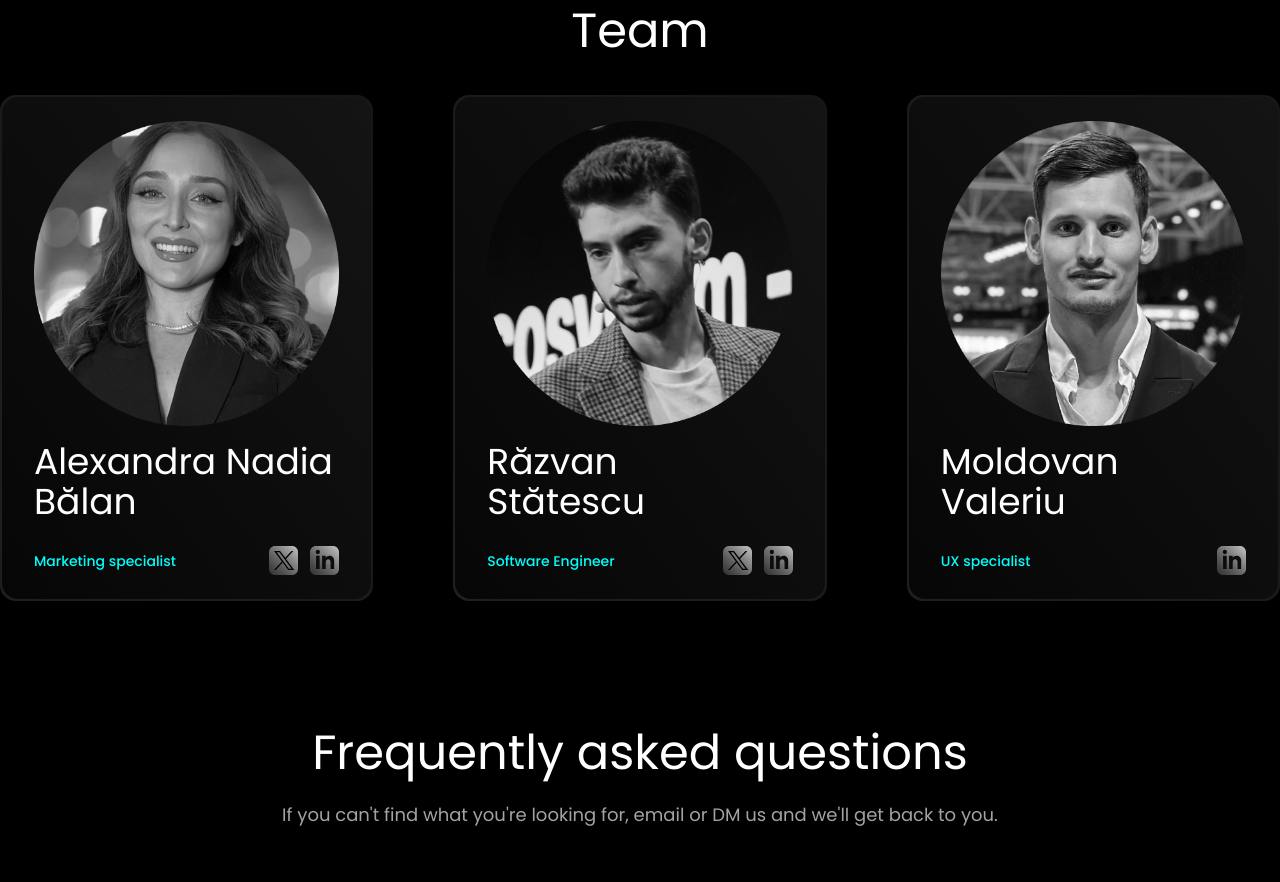
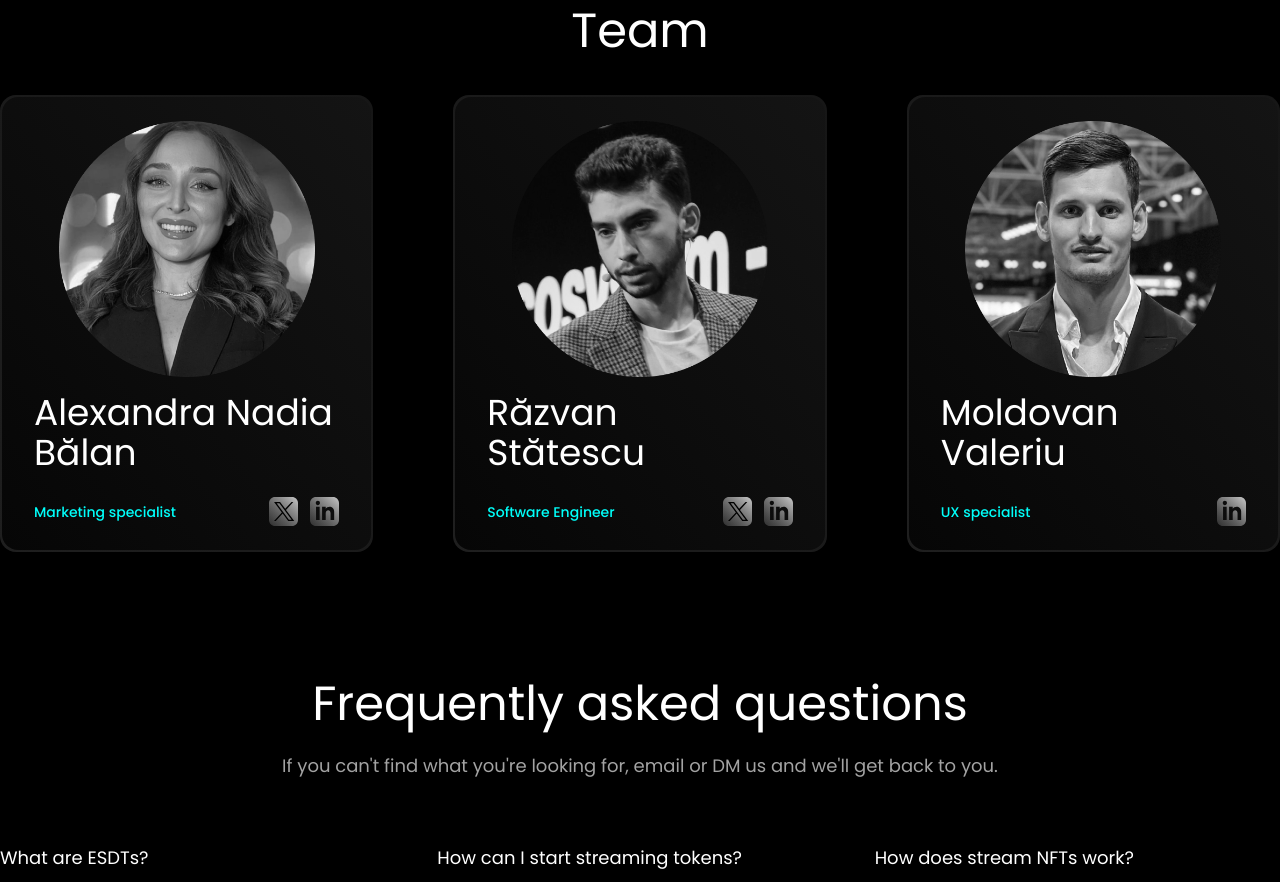
Before and after one commit to CoinDrip-finance/website-v2, a Next.js app: page / in a window 1280 px wide. Shown: the part 4040-4922 px from the top of the page. Built offline with nearby package versions, Linux system fonts and the light colour scheme; no server answers.

Commit message:
change team photo size

```diff
--- a/components/Team.tsx
+++ b/components/Team.tsx
@@ -7,7 +7,7 @@ export default function Team() {
       <div className="grid grid-cols-1 sm:grid-cols-3 gap-12 sm:gap-20">
         <div className="w-full rounded-2xl bg-gradient-to-bl to-[#1F1F1F] from-[#161616] p-[2px]">
           <div className="h-full w-full bg-gradient-to-tr from-[#060606] to-[#141414] rounded-2xl py-6 px-8">
-            <img src="/team/alexandra.png" alt="Alexandra" />
+            <img src="/team/alexandra.png" alt="Alexandra" className="h-64 mx-auto" />
             <div className="mt-4 mb-6 text-4xl">Alexandra Nadia Bălan</div>
             <div className="flex items-center justify-between">
               <div className="font-medium text-primary text-sm">Marketing specialist</div>
@@ -24,7 +24,7 @@ export default function Team() {
         </div>
         <div className="w-full rounded-2xl bg-gradient-to-bl to-[#1F1F1F] from-[#161616] p-[2px]">
           <div className="h-full w-full bg-gradient-to-tr from-[#060606] to-[#141414] rounded-2xl py-6 px-8">
-            <img src="/team/razvan.png" alt="Alexandra" />
+            <img src="/team/razvan.png" alt="Razvan" className="h-64 mx-auto" />
             <div className="mt-4 mb-6 text-4xl">
               Răzvan
               <br />
@@ -45,7 +45,7 @@ export default function Team() {
         </div>
         <div className="w-full rounded-2xl bg-gradient-to-bl to-[#1F1F1F] from-[#161616] p-[2px]">
           <div className="h-full w-full bg-gradient-to-tr from-[#060606] to-[#141414] rounded-2xl py-6 px-8">
-            <img src="/team/valeriu.png" alt="Alexandra" />
+            <img src="/team/valeriu.png" alt="Valeriu" className="h-64 mx-auto" />
             <div className="mt-4 mb-6 text-4xl">
               Moldovan
               <br />
```
